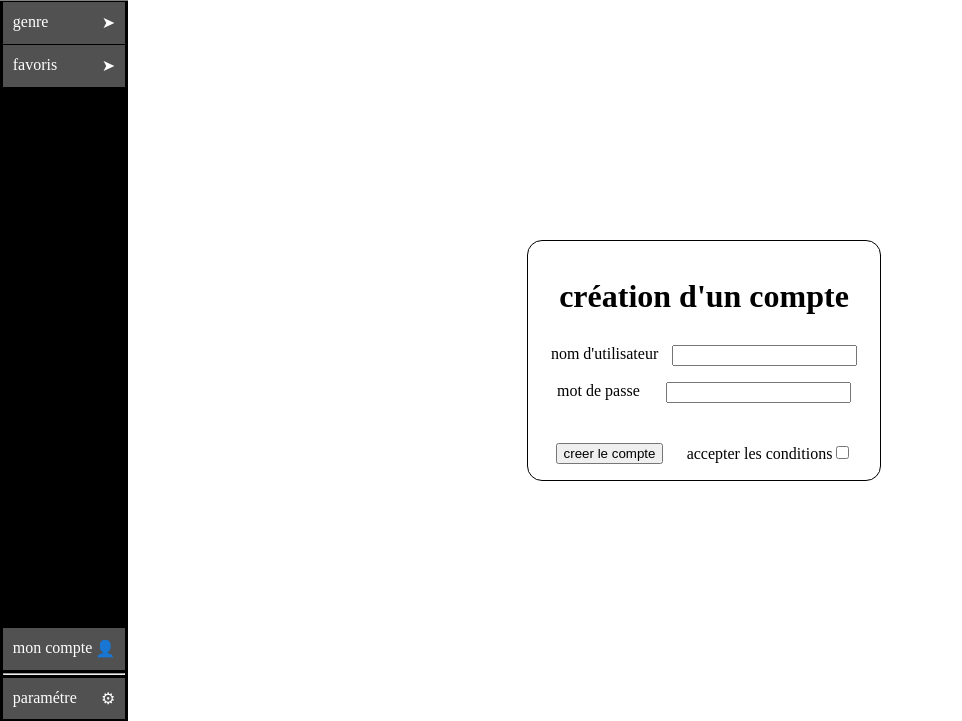
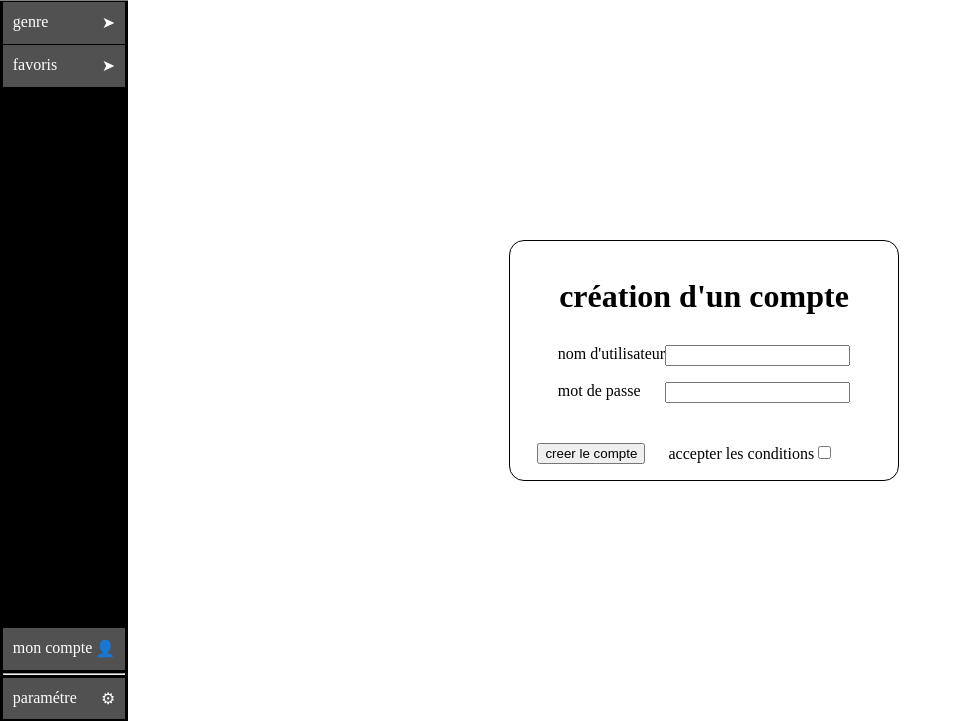
Before and after one commit to carmut/anime-web-liste, a Symfony app: template templates/registration/register.html.twig in a window 1280 px wide. Shown: the part 90-811 px from the top of the page, without its empty margins (0-962 px from the left). Run offline with Twig, Linux system fonts and the light colour scheme; the template is opened without the code that fills it, so the values that code supplies are empty; form fields are guessed from the names that the template uses; some libraries are stand-ins or nearby versions.

Commit message:
register css

```diff
--- a/public/css/register.css
+++ b/public/css/register.css
@@ -39,7 +39,8 @@
 #register-password div, #register-name div{
     display: flex;
     flex-grow: 1;
-    justify-content: space-around;
+    justify-content: space-between;
+    padding: 0 2em;
 }
 
 #register-input{
```
